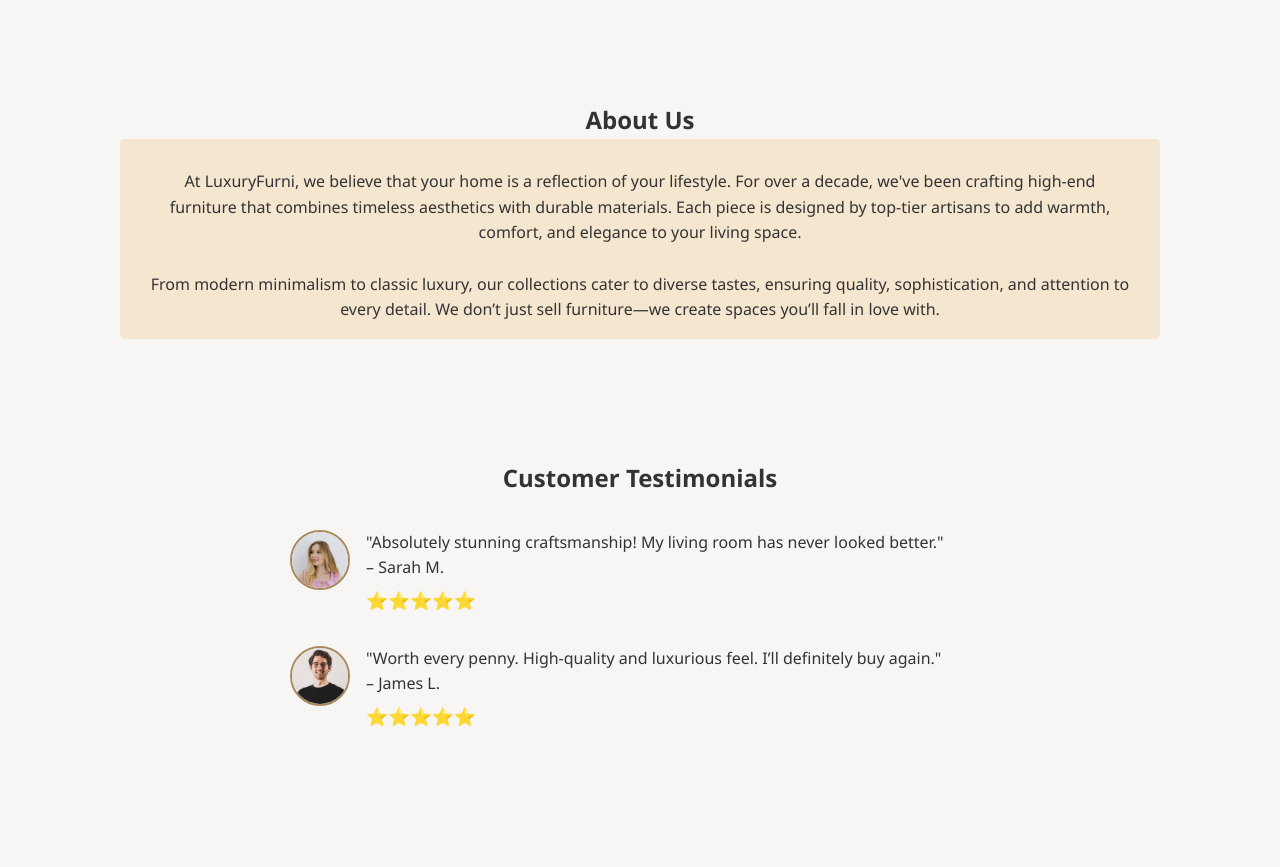
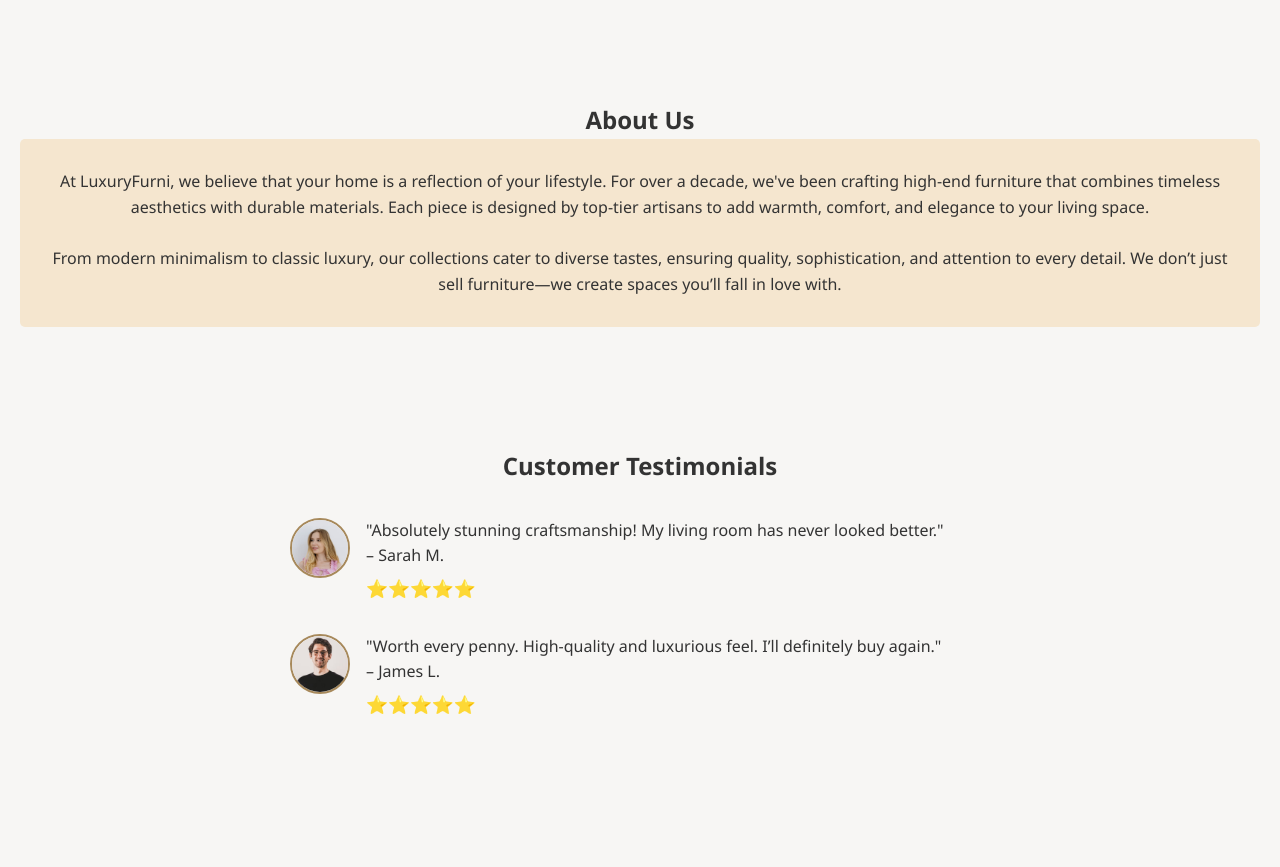
Before and after one commit to amanyth155/luxury-furniture-landing, a plain HTML site: page index.html in a window 1280 px wide. Shown: the part 3220-4087 px from the top of the page. Drawn offline with Linux system fonts and the light colour scheme.

Commit message:
Update style.css

```diff
--- a/style.css
+++ b/style.css
@@ -124,13 +124,10 @@ section {
   width: 270px;
 }
 .about p {
-    margin-left: 100px;
-    margin-right: 100px;
     padding: 30px;
     background-color: #f5e6cf;
     border: 1;
     border-radius: 5px;
-    height: 200px;
 }
 .testimonial {
   display: flex;
```
